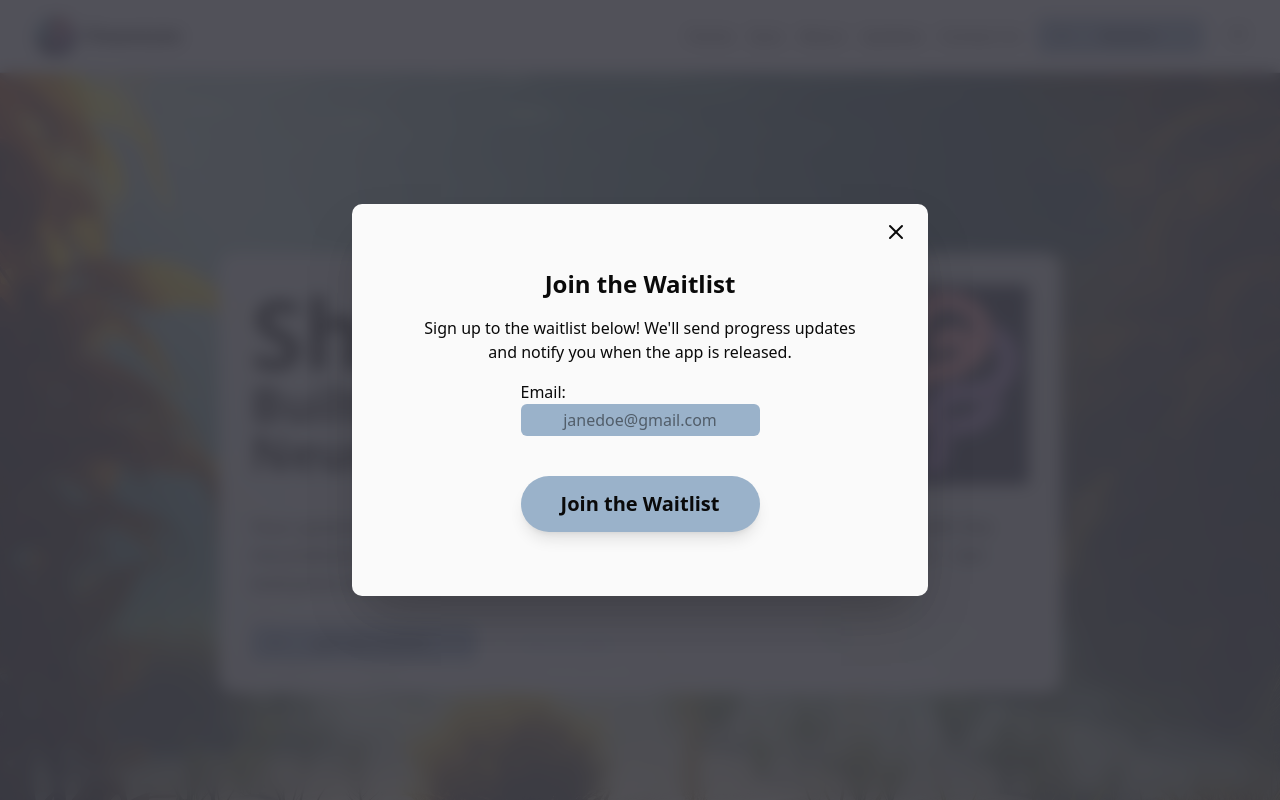
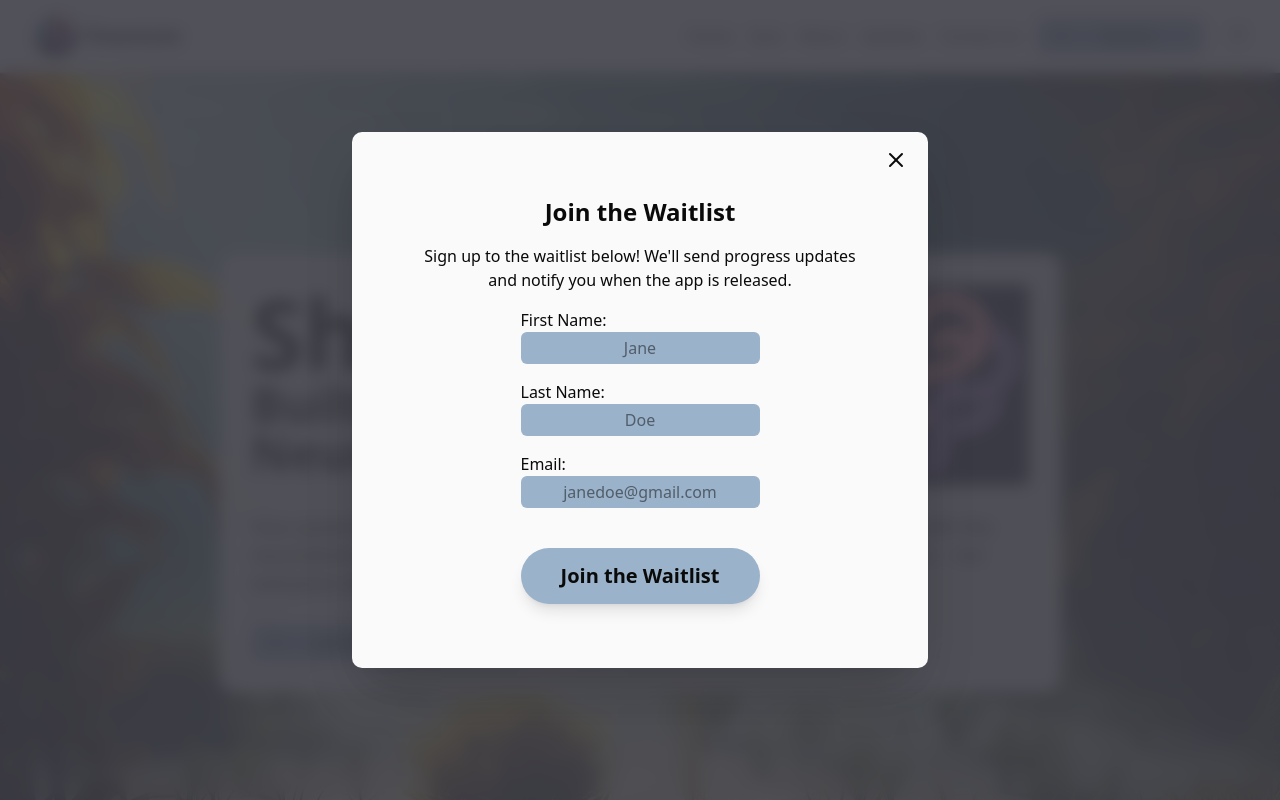
Before and after one commit to FlowStateCalendar/Shift-Website, a Next.js app: page / in a window 1280 px wide. Both pictures are taken after a click on the link "Waitlist". Shown: the top 800 px of the page. Built offline with nearby package versions, Linux system fonts and the light colour scheme.

Commit message:
First/Last name fields added

```diff
--- a/components/modal.tsx
+++ b/components/modal.tsx
@@ -26,34 +26,6 @@ export function Modal({ onClose }: { onClose: () => void }) {
         setTimeout(() => onClose(), 500);
     }
 
-    // const handleWaitlist = async (e: React.FormEvent<HTMLFormElement>) => {
-    //     e.preventDefault();
-
-    //     try {
-    //         const res = await fetch("/api/waitlist", {
-    //             method: "POST",
-    //             headers: {
-    //                 "Content-Type": "application/json",
-    //             },
-    //             body: JSON.stringify({
-    //                 email: email,
-    //             }),
-    //         });
-
-    //         if (!res.ok) throw new Error("Failed to join waitlist");
-
-    //         console.log("Successfully added!");
-
-    //         // Add toast
-    //         onClose();
-    //         toast("✓ Successfully added to the waitlist!");
-    //     } catch (error) {
-    //         console.error("Submission error:", error);
-    //         // Add toast
-    //         toast("X Make sure to use a valid email which hasn't already been registered.");
-    //     }
-    // };
-
     return (
         <div
             id="modal-bg"
@@ -79,11 +51,12 @@ export function Modal({ onClose }: { onClose: () => void }) {
                         className="flex flex-col"
                     >
 
-                        {/* <p className="font-medium">First Name:</p>
+                        <p className="font-medium">First Name:</p>
                         <input
                             type="text"
                             name="FNAME"
                             placeholder="Jane"
+                            required
                             className="rounded-sm text-primary-foreground text-center bg-primary p-1 mb-4"
                         />
 
@@ -92,8 +65,9 @@ export function Modal({ onClose }: { onClose: () => void }) {
                             type="text"
                             name="LNAME"
                             placeholder="Doe"
+                            required
                             className="rounded-sm text-primary-foreground text-center bg-primary p-1 mb-4"
-                        /> */}
+                        />
 
                         <p className="font-medium">Email:</p>
                         <input
```
